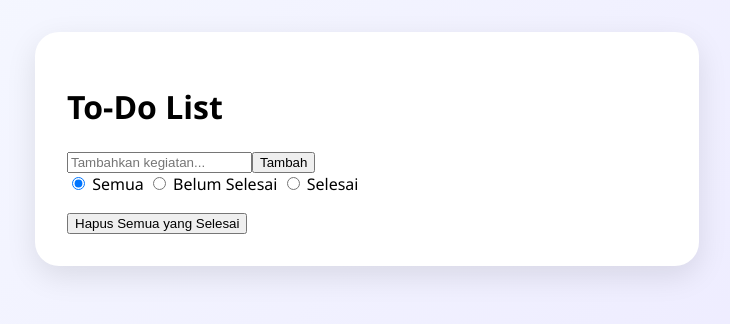
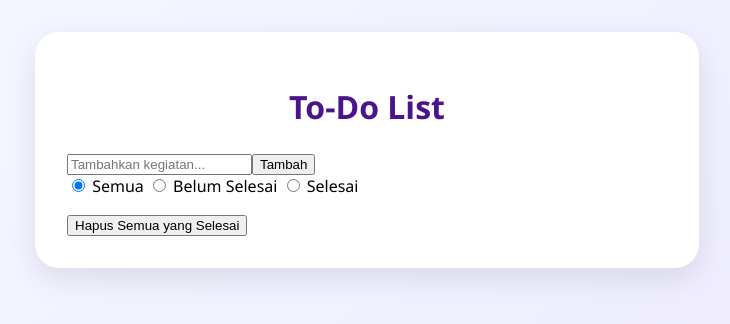
Before and after one commit to bintanghendriska/32-pbk-uts-233510676, a Vue app: page / in a window 1280 px wide. Shown: the top 324 px of the page, without its empty margins (273-1003 px from the left). Built offline with nearby package versions, Linux system fonts and the light colour scheme.

Commit message:
Style pada title

```diff
--- a/src/App.vue
+++ b/src/App.vue
@@ -100,4 +100,12 @@ body {
 .todo-container:hover {
   box-shadow: 0 12px 40px rgba(0, 0, 0, 0.15);
 }
+
+.title {
+  text-align: center;
+  color: #4a148c;
+  margin-bottom: 1.5rem;
+  font-size: 2rem;
+  font-weight: bold;
+}
 </style>
```
